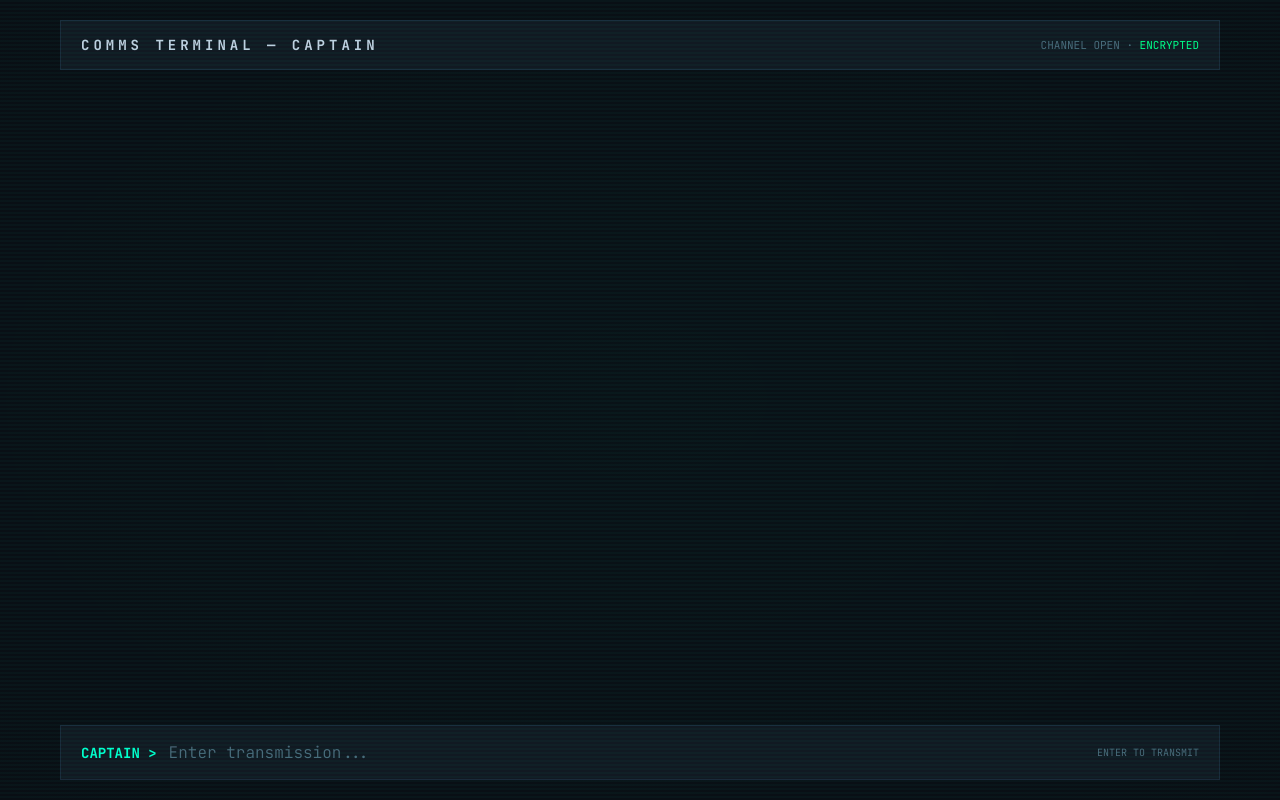
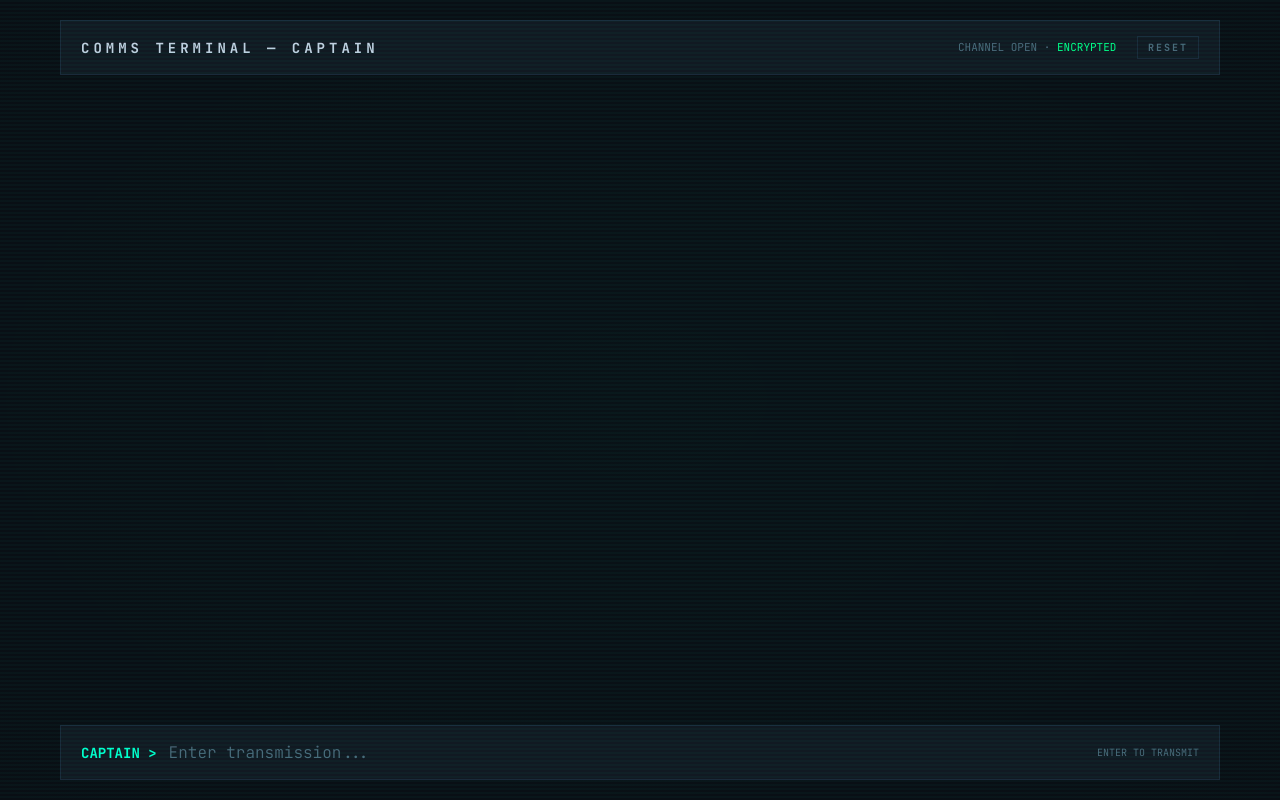
Before and after one commit to desmond-jung/space-comms, a website: page public/index.html in a window 1280 px wide. Both pictures are taken after a click on the button "CAPTAIN". Drawn offline with nearby package versions, Linux system fonts and the light colour scheme; no server answers.

Commit message:
add reset button to header
Co-Authored-By: Claude Opus 4.8 (1M context) <noreply@anthropic.com>

```diff
--- a/public/index.html
+++ b/public/index.html
@@ -97,6 +97,25 @@
 
     .header-status .online {
       color: #00ff88;
+    }
+
+    .reset-btn {
+      margin-left: 14px;
+      background: transparent;
+      border: 1px solid var(--border-color);
+      color: var(--text-dim);
+      font-family: 'JetBrains Mono', monospace;
+      font-size: 10px;
+      font-weight: 700;
+      letter-spacing: 2px;
+      padding: 4px 10px;
+      cursor: pointer;
+      transition: all 0.2s;
+    }
+
+    .reset-btn:hover {
+      border-color: var(--architect-color);
+      color: var(--architect-color);
     }
 
     /* Messages area */
@@ -336,6 +355,7 @@
       <div class="header-title" id="headerTitle">COMMS TERMINAL</div>
       <div class="header-status">
         <span>CHANNEL OPEN</span> · <span class="online">ENCRYPTED</span>
+        <button class="reset-btn" id="resetBtn" title="Clear all transmissions (Cmd+\)">RESET</button>
       </div>
     </div>
 
@@ -515,13 +535,19 @@
       document.getElementById('messages').innerHTML = '';
     });
 
+    function resetChat() {
+      if (confirm('Clear all transmissions?')) {
+        fetch('/reset', { method: 'POST' });
+      }
+    }
+
+    document.getElementById('resetBtn').addEventListener('click', resetChat);
+
     // Cmd+\ (Mac) or Ctrl+\ (Windows) to reset
     document.addEventListener('keydown', (e) => {
       if ((e.metaKey || e.ctrlKey) && e.key === '\\') {
         e.preventDefault();
-        if (confirm('Clear all transmissions?')) {
-          fetch('/reset', { method: 'POST' });
-        }
+        resetChat();
       }
     });
 
```
